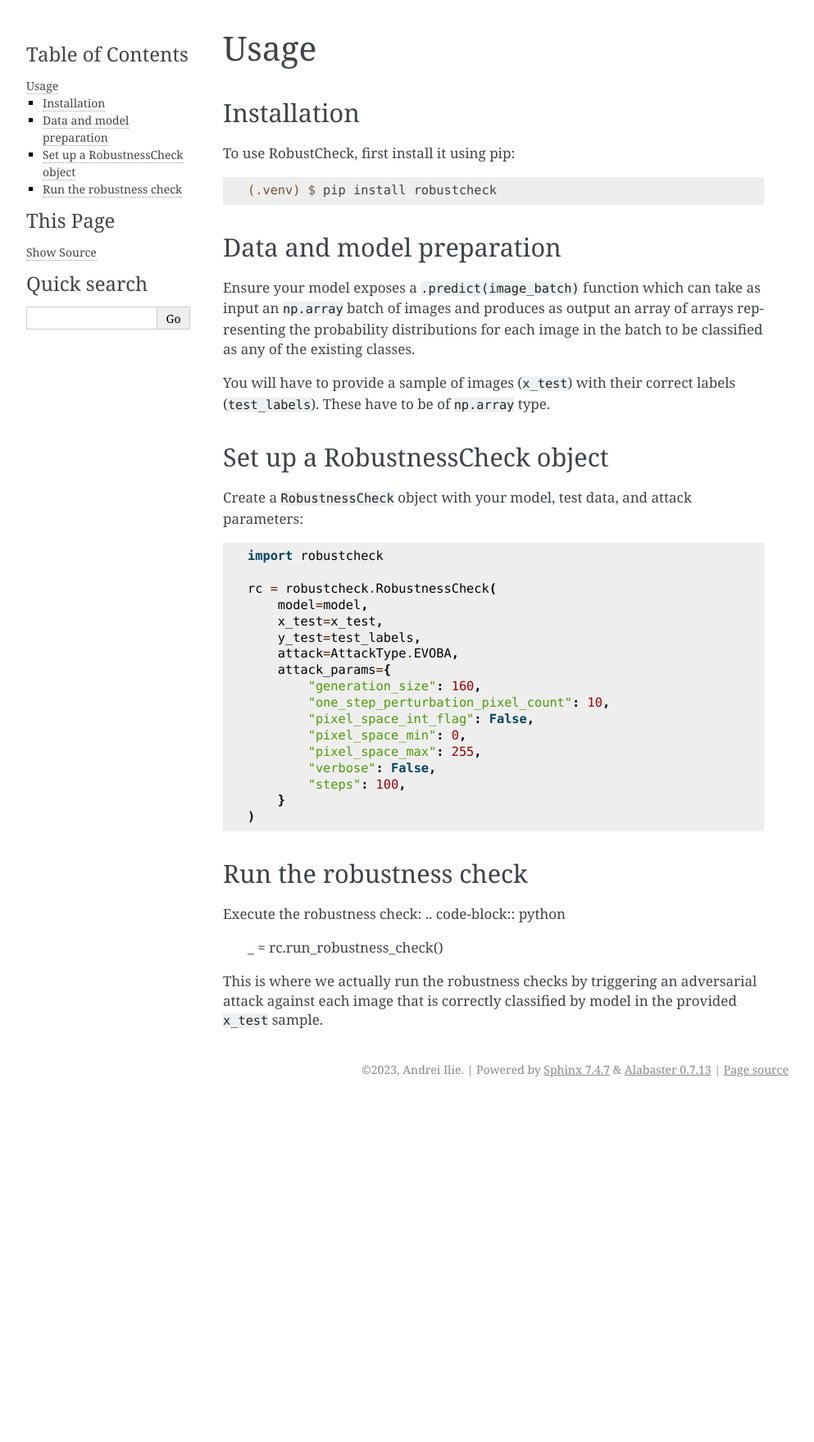
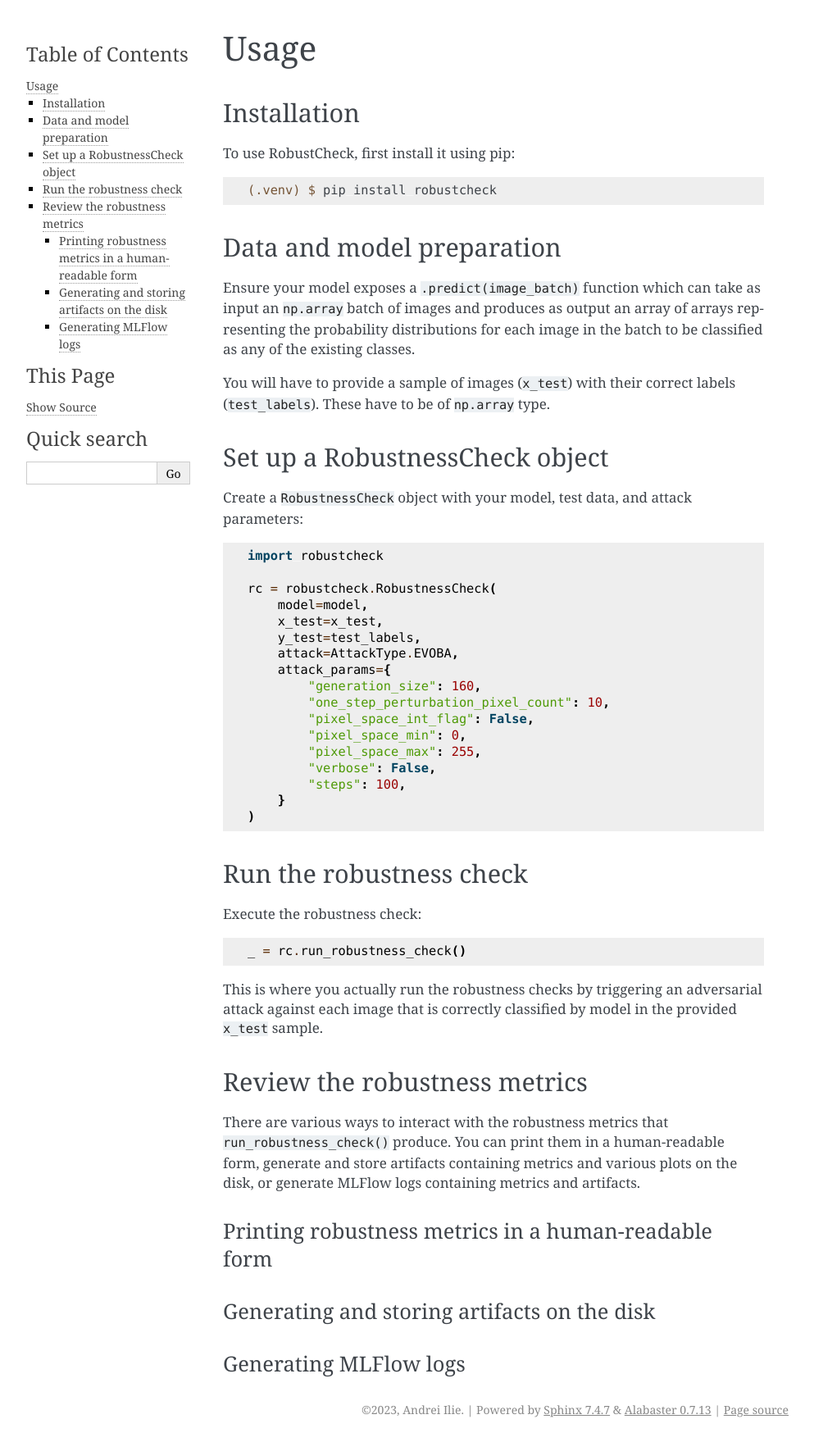
Before and after one commit to andreiilie1/RobustCheck, a Sphinx documentation site: the page built from docs/source/usage.rst, in a window 1280 px wide. Shown: the whole page at 82% size, without its empty margins (148-1141 px from the left). Built offline with Sphinx 7.4.7, drawn with Linux system fonts in a browser that asks for light colours; before the commit the page ends 1344 px from its top, so only the background shows below that.

Commit message:
Update documentation

```diff
--- a/docs/source/usage.rst
+++ b/docs/source/usage.rst
@@ -50,9 +50,25 @@ Create a ``RobustnessCheck`` object with your model, test data, and attack param
 Run the robustness check
 ------------------------
 Execute the robustness check:
+
 .. code-block:: python
 
    _ = rc.run_robustness_check()
 
-This is where we actually run the robustness checks by triggering an adversarial attack
+This is where you actually run the robustness checks by triggering an adversarial attack
 against each image that is correctly classified by model in the provided ``x_test`` sample.
+
+Review the robustness metrics
+-----------------------------
+There are various ways to interact with the robustness metrics that ``run_robustness_check()``
+produce. You can print them in a human-readable form, generate and store artifacts containing
+metrics and various plots on the disk, or generate MLFlow logs containing metrics and artifacts.
+
+Printing robustness metrics in a human-readable form
+^^^^^^^^^^^^^^^^^^^^^^^^^^^^^^^^^^^^^^^^^^^^^^^^^^^^
+
+Generating and storing artifacts on the disk
+^^^^^^^^^^^^^^^^^^^^^^^^^^^^^^^^^^^^^^^^^^^^
+
+Generating MLFlow logs
+^^^^^^^^^^^^^^^^^^^^^^
```
